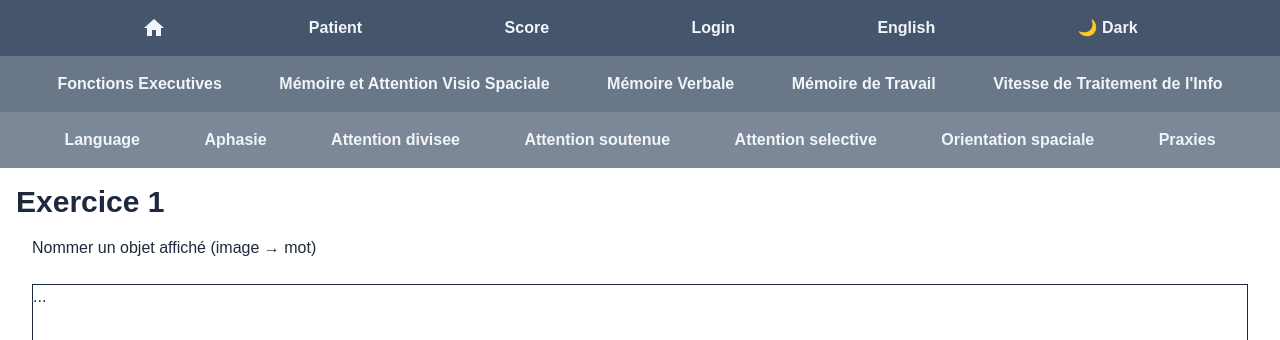
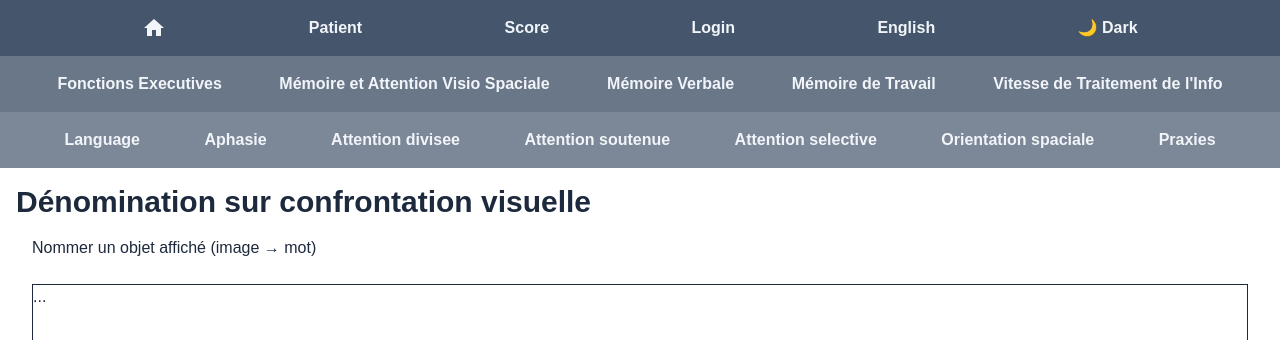
Before and after one commit to TLRKiliann/webapp-np-one, a Next.js app in the folder my-app/: page /language/denomination/1 in a window 1280 px wide. Shown: the top 340 px of the page. Built offline with nearby package versions, Linux system fonts and the light colour scheme.

Commit message:
some changes

```diff
--- a/my-app/app/language/comprehension/page.tsx
+++ b/my-app/app/language/comprehension/page.tsx
@@ -5,3 +5,9 @@ export default function Comprehension() {
         </div>
     )
 }
+//   │ Image correspondant à un mot   │ Désignation (ou appariement mot-image  │
+//   │ entendu (parmi 4 distracteurs) │ / compréhension lexicale auditive)     │
+//   ├────────────────────────────────┼────────────────────────────────────────┤
+//   │ Exécuter des consignes orales  │ Exécution d'ordres (ou compréhension   │
+//   │ de complexité croissante       │ syntaxique / compréhension de          │
+//   │                                │ consignes)
--- a/my-app/app/language/denomination/[id]/page.tsx
+++ b/my-app/app/language/denomination/[id]/page.tsx
@@ -1,20 +1,20 @@
 const tasks = {
     "1": {
-        title: "Exercice 1",
+        title: "Dénomination sur confrontation visuelle",
         description: "Nommer un objet affiché (image → mot)",
     },
     "2": {
-        title: "Exercice 2",
+        title: "Dönomination sur döfinition",
         description: "Nommer à partir d'une description (définition → mot)",
 
     },
     "3": {
-        title: "Exercice 3",
+        title: "Complètement de phrase",
         description: "Compléter une phrase à trou avec l'image comme indice ('on coupe le pain avec un ...')",
 
     },
     "4": {
-        title: "Exercice 4",
+        title: "Dönomination avec amorçage",
         description: "Dénomination avec amorçage phonologique (première syllabe donnée en indice)",
 
     }
```
Also changed, not shown: 1 other file (tests, documents, lock files or other folders).
